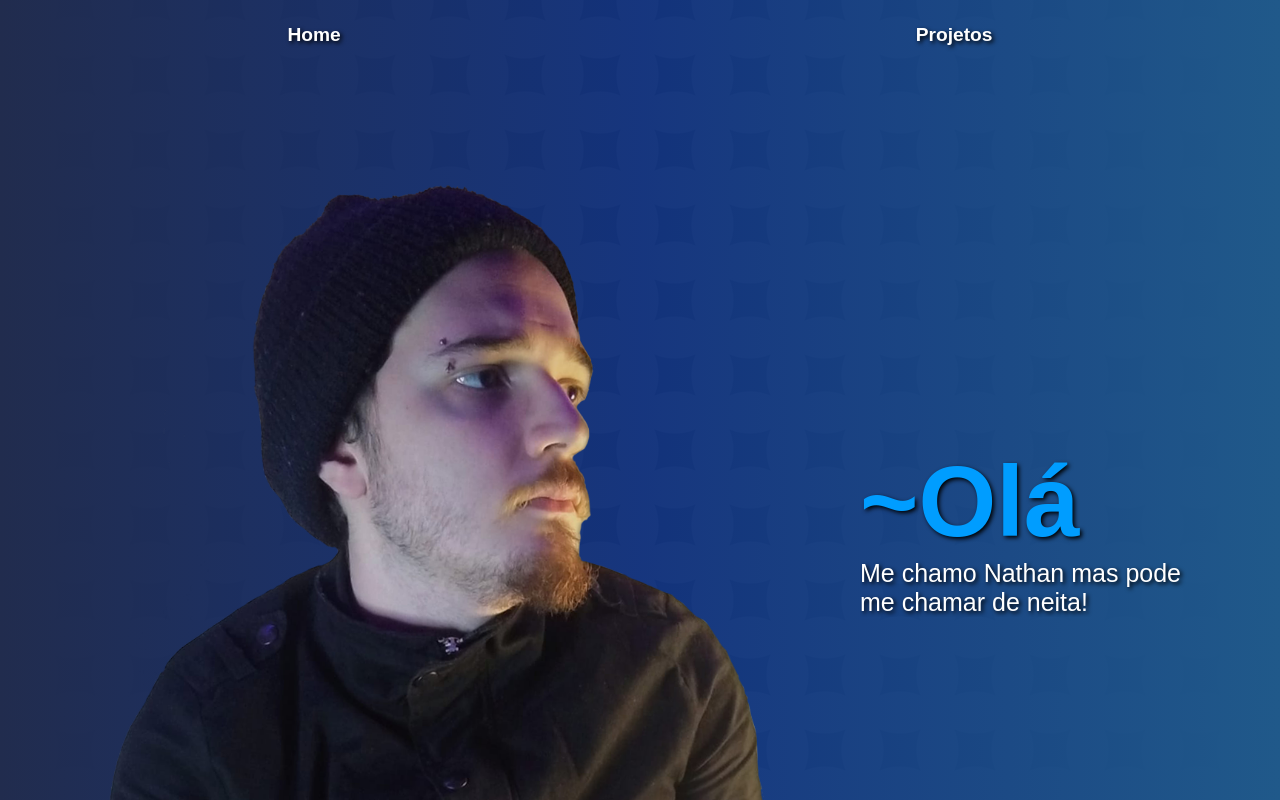
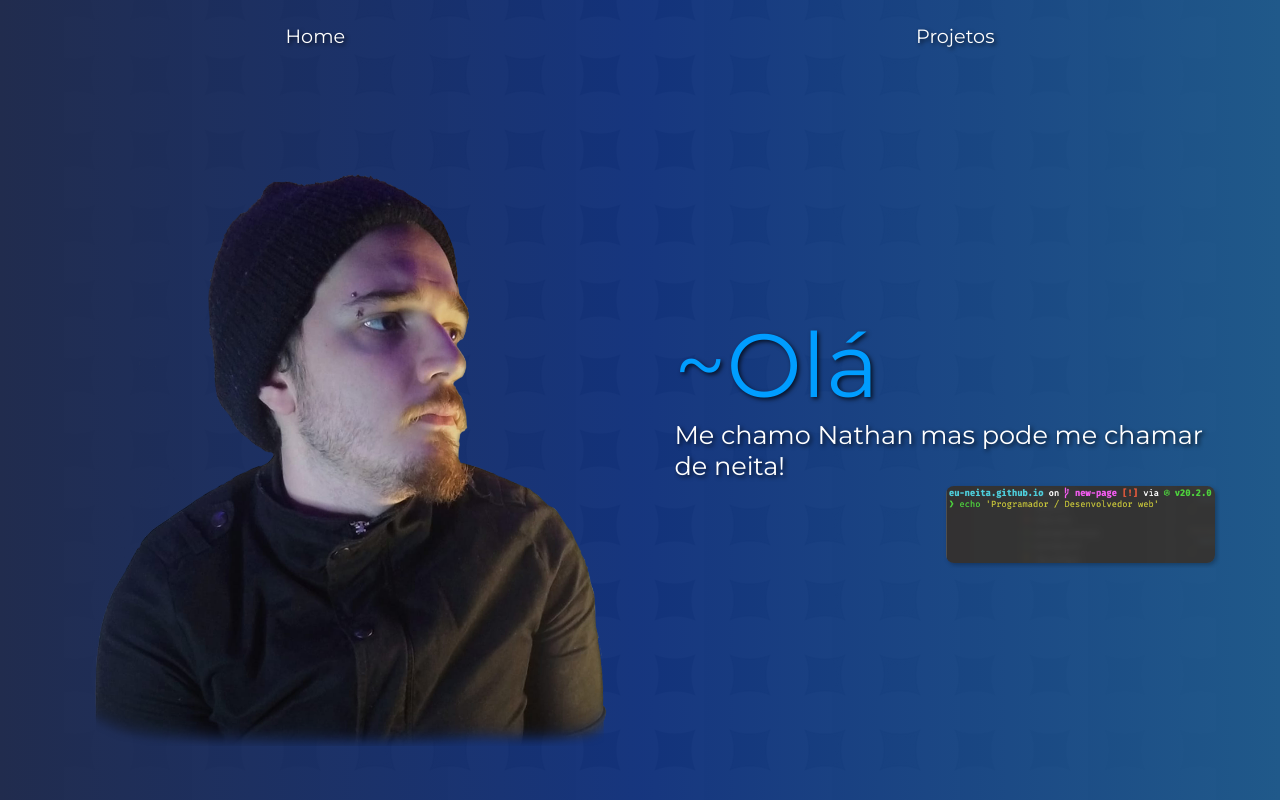
Before and after one commit to eu-neita/eu-neita.github.io, a React (Vite) app: page / in a window 1280 px wide. Shown: the top 800 px of the page. Built offline with nearby package versions, Linux system fonts and the light colour scheme.

Commit message:
feat escaonamento de imagem e fontes na tela

```diff
--- a/src/App.css
+++ b/src/App.css
@@ -1,6 +1,4 @@
-@import url('https://fonts.googleapis.com/css2?family=Comic+Neue&display=swap');
-@import url('https://fonts.googleapis.com/css2?family=Roboto+Condensed&display=swap');
-@import url('https://fonts.googleapis.com/css2?family=Lobster&display=swap');
+@import url('https://fonts.googleapis.com/css2?family=Montserrat&display=swap');
 
 * {
   margin: 0 auto;
@@ -26,11 +24,11 @@
 
 #buttons {
   display: flex;
-  justify-content: space-between;
-
+  justify-content: center;
 }
 
 button {
+  font-family: 'Montserrat', sans-serif;
   background: linear-gradient(to top, #4563a0 50%, #4c75af00 50%);
   background-size: 100% 200%;
   transition: all .2s ease-in-out;
@@ -38,9 +36,7 @@ button {
   border: none;
   cursor: pointer;
   font-size: larger;
-  font-weight: 800;
-  text-shadow: 2px 2px 4px #000000;
-  font-family: sans-serif;
+  text-shadow: 2px 2px 4px #000000bb;
 }
 
 #allThinks {
@@ -59,16 +55,23 @@ button:hover {
   display: flex;
   align-items: center;
   padding: 60px;
-  font-family: sans-serif;
-  text-shadow: 2px 2px 4px #000000;
-  font-family: sans-serif;
+  text-shadow: 2px 2px 4px #000000bb;
+  font-family: 'Montserrat', sans-serif;
 }
 
 .aboutme img {
-  width: 800px;
-  will-change: filter;
-  transition: filter 300ms;
   border-radius: 5px;
+  width: 48vw;
+}
+
+
+#description {
+  float: right;
+  margin-top: 24px;
+  margin: 5px;
+  width: 21vw;
+  border-radius: 8px;
+  box-shadow: 2px 2px 4px #00000042;
 }
 
 #apresentation {
@@ -76,12 +79,12 @@ button:hover {
 }
 
 .aboutme h3 {
-  font-size: 100px;
+  font-size: 7vw;
   color: rgb(0, 157, 255);
 }
 
 #present {
-  font-size: 25px;
+  font-size: 2vw;
 }
 
 #contacts {
@@ -113,7 +116,7 @@ button:hover {
 }
 
 
-@keyframes logo-spin {
+/* @keyframes logo-spin {
   from {
     transform: rotate(0deg);
   }
@@ -134,4 +137,4 @@ button:hover {
 
 .read-the-docs {
   color: #888;
-}
+} */
--- a/src/App.jsx
+++ b/src/App.jsx
@@ -1,6 +1,7 @@
 import { useEffect } from 'react'
 import { Fade , Slide, AttentionSeeker } from "react-awesome-reveal";
 import myPhoto from "./images/foto_perfil.png";
+import desci from "./images/descri.png"
 import './App.css'
 import AOS from 'aos';
 import 'aos/dist/aos.css'
@@ -25,6 +26,9 @@ function App() {
             <Slide triggerOnce cascade>
               <h3 className="title-about">~Olá</h3>
               <p id="present">Me chamo Nathan mas pode me chamar de neita!</p>
+            </Slide>
+            <Slide triggerOnce cascade delay={ 1500 } direction='right' duration={ 3000 }>
+                <img src={desci} alt="descrição sobre mim" id="description" />
             </Slide>
           </div>
         </div>
```
Also changed, not shown: src/images/descri.png (added).
